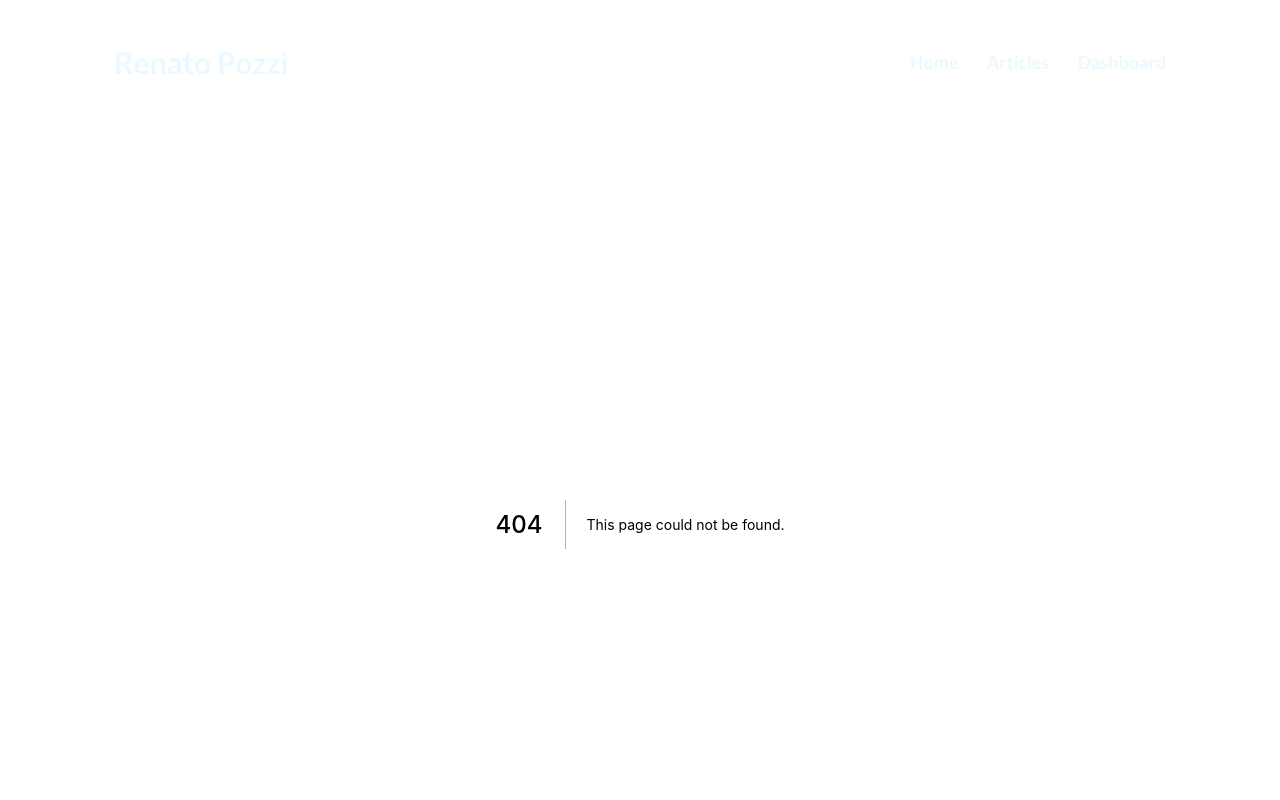
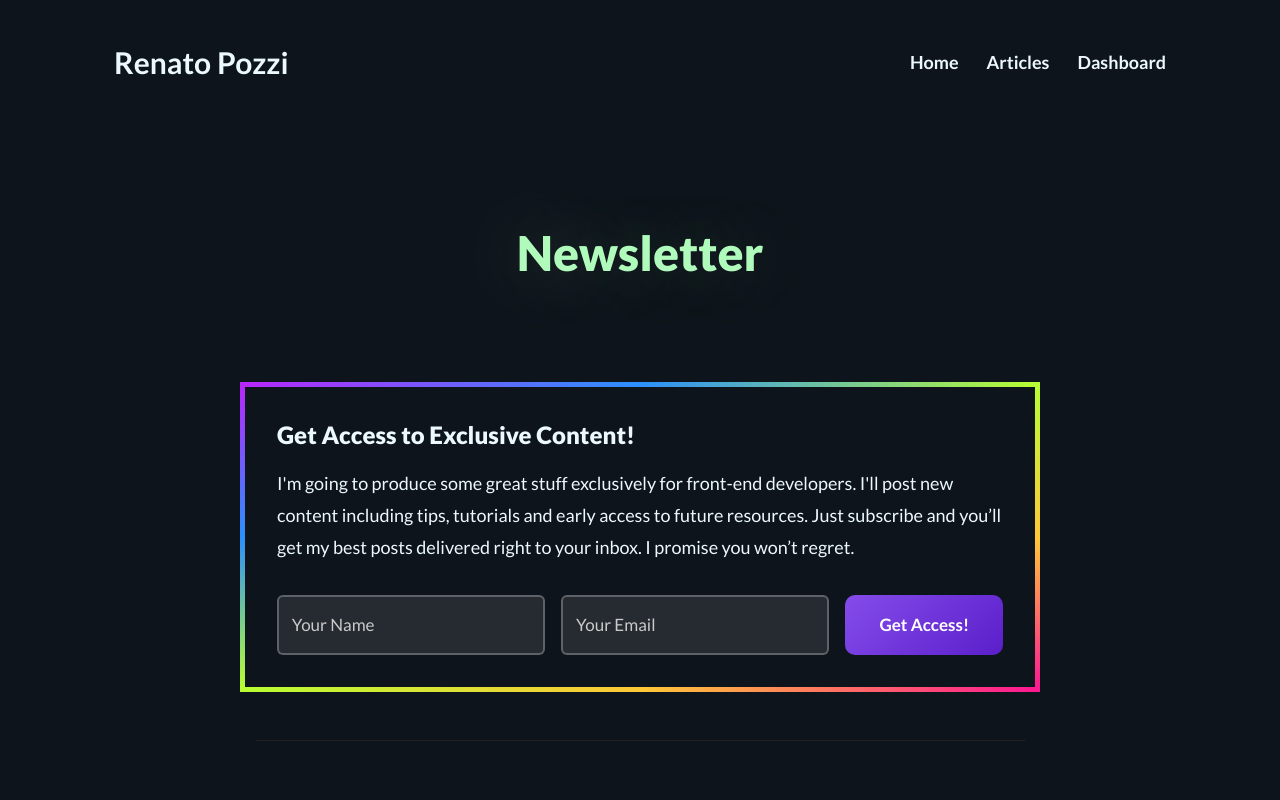
Before and after one commit to itsrennyman/renatopozzi.me, a Next.js app: page /newsletter in a window 1280 px wide. Before the commit this address had no page. Shown: the top 800 px of the page. Built offline with nearby package versions, Linux system fonts and the light colour scheme.

Commit message:
feat: newsletter module

```diff
--- a/package.json
+++ b/package.json
@@ -13,6 +13,7 @@
     "semantic-release": "semantic-release"
   },
   "dependencies": {
+    "@notionhq/client": "^1.0.4",
     "@radix-ui/react-icons": "^1.0.3",
     "@stitches/react": "^1.2.6",
     "cross-fetch": "^3.1.4",
--- /dev/null
+++ b/pages/api/newsletter.js
@@ -0,0 +1,73 @@
+const { Client, LogLevel } = require("@notionhq/client");
+
+const { NOTION_API_TOKEN, NOTION_DATABASE_ID } = process.env;
+
+export default async function newsletter(req, res) {
+  const { name, email } = req.body;
+
+  if (!name || !email) {
+    return res.status(400).json({
+      message: "Please fill in all the fields",
+    });
+  }
+
+  const notion = new Client({
+    auth: NOTION_API_TOKEN,
+  });
+
+  await notion.pages.create({
+    parent: {
+      database_id: NOTION_DATABASE_ID,
+    },
+    properties: {
+      Email: {
+        title: [
+          {
+            text: {
+              content: email,
+            },
+          },
+        ],
+      },
+      Name: {
+        rich_text: [
+          {
+            text: {
+              content: name,
+            },
+          },
+        ],
+      },
+    },
+  });
+
+  return res.status(200).json({
+    message: "You have been added to the newsletter!",
+  });
+
+  //   const response = await fetch("https://api.buttondown.email/v1/subscribers", {
+  //     method: "POST",
+  //     headers: {
+  //       "Content-Type": "application/json",
+  //       Authorization: `Token ${process.env.BUTTONDOWN_API_KEY}`,
+  //     },
+  //     body: JSON.stringify({
+  //       email: email,
+  //       metadata: {
+  //         name: name,
+  //       },
+  //       referrer_url: "https://renatopozzi.me/",
+  //       tags: ["website"],
+  //     }),
+  //   });
+  //
+  //   if (response.ok) {
+  //     res.status(200).json({
+  //       message: "You have been added to the newsletter!",
+  //     });
+  //   } else {
+  //     res.status(500).json({
+  //       message: "Something went wrong, please try again later",
+  //     });
+  //   }
+}
--- /dev/null
+++ b/pages/newsletter.js
@@ -0,0 +1,80 @@
+import * as React from "react";
+import { Container } from "../components/Container";
+import newsletterStyles from "../styles/newsletter.module.css";
+import styles from "../styles/styles.module.css";
+
+const NewsletterForm = () => {
+  const nameRef = React.useRef();
+  const emailRef = React.useRef();
+  const formRef = React.useRef();
+
+  const handleSubmit = (e) => {
+    e.preventDefault();
+
+    const name = nameRef.current.value;
+    const email = emailRef.current.value;
+
+    if (!name || !email) {
+      alert("Please fill in all the fields");
+      return;
+    }
+
+    fetch("/api/newsletter", {
+      method: "POST",
+      headers: {
+        "Content-Type": "application/json",
+      },
+      body: JSON.stringify({
+        name,
+        email,
+      }),
+    }).then(async (res) => {
+      if (res.ok) {
+        alert("You have been added to the newsletter!");
+        formRef.current.reset();
+      } else {
+        alert("Something went wrong, please try again later");
+      }
+    });
+  };
+
+  return (
+    <section className={newsletterStyles.newsletter}>
+      <div className={newsletterStyles.newsletter__header}>
+        <h3>Get Access to Exclusive Content!</h3>
+        <p>
+          I&apos;m going to produce some great stuff exclusively for front-end
+          developers. I&apos;ll post new content including tips, tutorials and
+          early access to future resources. Just subscribe and you’ll get my
+          best posts delivered right to your inbox. I promise you won’t regret.
+        </p>
+      </div>
+
+      <form ref={formRef} className={newsletterStyles.newsletter__input}>
+        <input type="text" placeholder="Your Name" ref={nameRef} />
+        <input type="email" placeholder="Your Email" ref={emailRef} />
+        <button type="submit" onClick={handleSubmit}>
+          Get Access!
+        </button>
+      </form>
+    </section>
+  );
+};
+
+export default function Dashboard() {
+  const seo = {
+    title: "Renato Pozzi | Newsletter",
+    description:
+      "An opinonated newsletter rich of resources for web developers.",
+  };
+
+  return (
+    <Container seo={seo}>
+      <div className={styles.hero}>
+        <h1>Newsletter</h1>
+      </div>
+
+      <NewsletterForm />
+    </Container>
+  );
+}
--- /dev/null
+++ b/styles/newsletter.module.css
@@ -0,0 +1,116 @@
+.newsletter {
+  display: flex;
+  flex-direction: column;
+  gap: 2rem;
+  border: 5px solid transparent;
+  border-image: linear-gradient(
+    to bottom right,
+    #b827fc 0%,
+    #2c90fc 25%,
+    #b8fd33 50%,
+    #fec837 75%,
+    #fd1892 100%
+  );
+  border-image-slice: 1;
+  margin: 0 auto;
+  max-width: 800px;
+  padding: 2rem;
+  color: #ffffff;
+}
+
+.newsletter__header {
+  display: flex;
+  flex-direction: column;
+  gap: 1rem;
+}
+
+.newsletter__header > h3 {
+  font-size: 1.5rem;
+  font-weight: 900;
+  line-height: 2rem;
+  color: #ecf8ff;
+}
+
+.newsletter__header > p {
+  font-size: 1.125rem;
+  font-weight: 500;
+  line-height: 2rem;
+  color: #ecf8ff;
+}
+
+.newsletter__input {
+  display: flex;
+  flex-direction: row;
+  gap: 1rem;
+}
+
+@media screen and (max-width: 768px) {
+  .newsletter__input {
+    flex-direction: column;
+  }
+}
+
+.newsletter__input > input {
+  flex: 1;
+  background-color: rgba(255, 255, 255, 0.1);
+  border: 2px solid #ffffff42;
+  outline: none;
+  color: #ffffff;
+  padding: 0.5rem 0.8rem;
+  border-radius: 6px;
+  font-size: 17px;
+}
+
+.newsletter__input > input::placeholder {
+  color: #cacaca;
+}
+
+.newsletter__input > button {
+  display: inline-flex;
+  flex-direction: row;
+  align-items: center;
+  padding: 0.5rem 1rem;
+  border: none;
+  border-radius: 6px;
+  cursor: pointer;
+  background-color: rgba(255, 255, 255, 0.1);
+  color: #ffffff;
+}
+
+.newsletter__input > button {
+  background: linear-gradient(-45deg, #3f00b5, #9f69fe, #27c8b7, #3f00b5);
+  background-size: 800% 400%;
+  padding: 1em 2em;
+  display: inline-block;
+  border: none;
+  border-radius: 10px;
+  font-size: 17px;
+  font-weight: 700;
+  color: white;
+  transition: all 0.1s ease-in-out;
+  animation: gradient 10s infinite cubic-bezier(0.62, 0.28, 0.23, 0.99) both;
+}
+
+.newsletter__input > button:hover {
+  /* animation: gradient 3s infinite; */
+  transform: scale(1.03);
+}
+
+.newsletter__input > button:active {
+  /* animation: gradient 3s infinite; */
+  transform: scale(0.95);
+}
+
+@keyframes gradient {
+  0% {
+    background-position: 0% 50%;
+  }
+
+  50% {
+    background-position: 100% 50%;
+  }
+
+  100% {
+    background-position: 0% 50%;
+  }
+}
```
Also changed, not shown: 2 other files (tests, documents, lock files or other folders).
